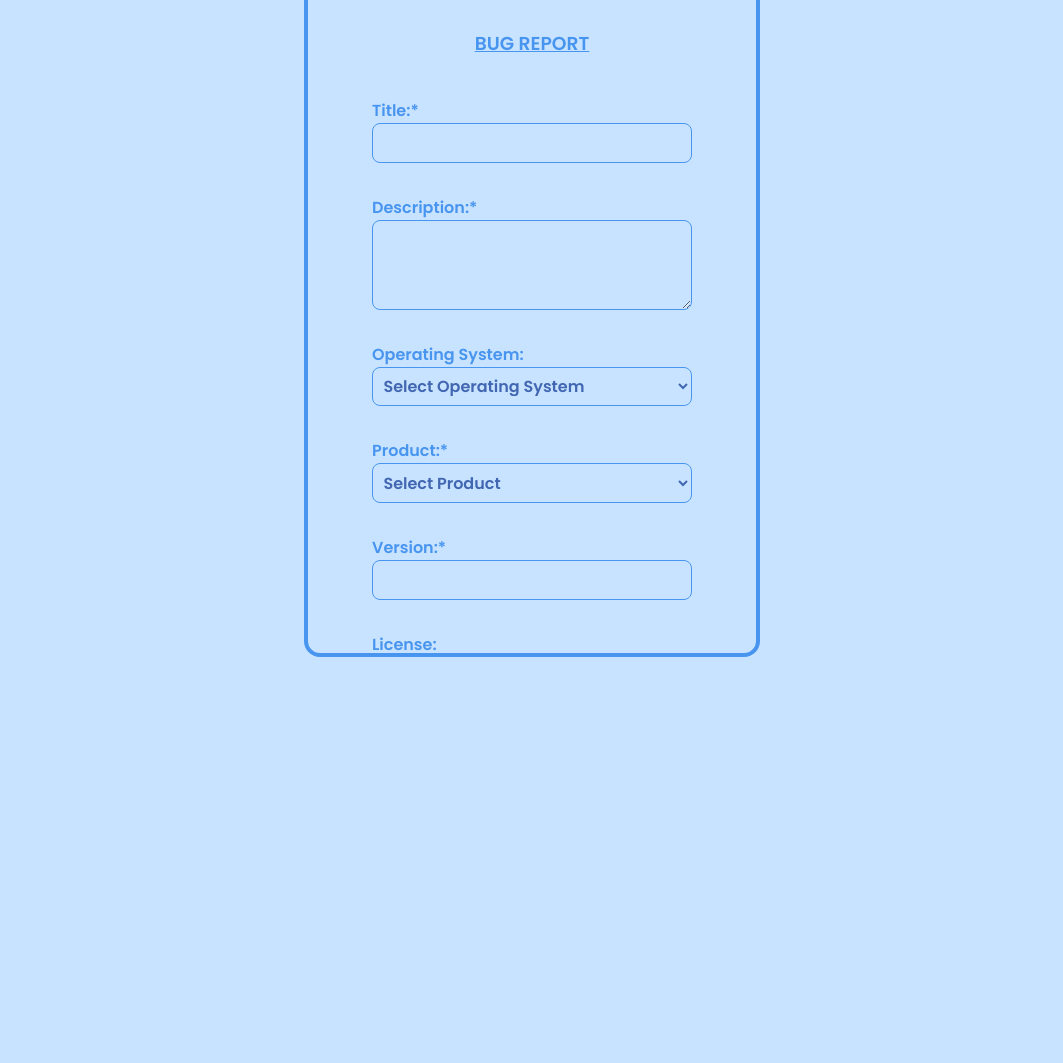
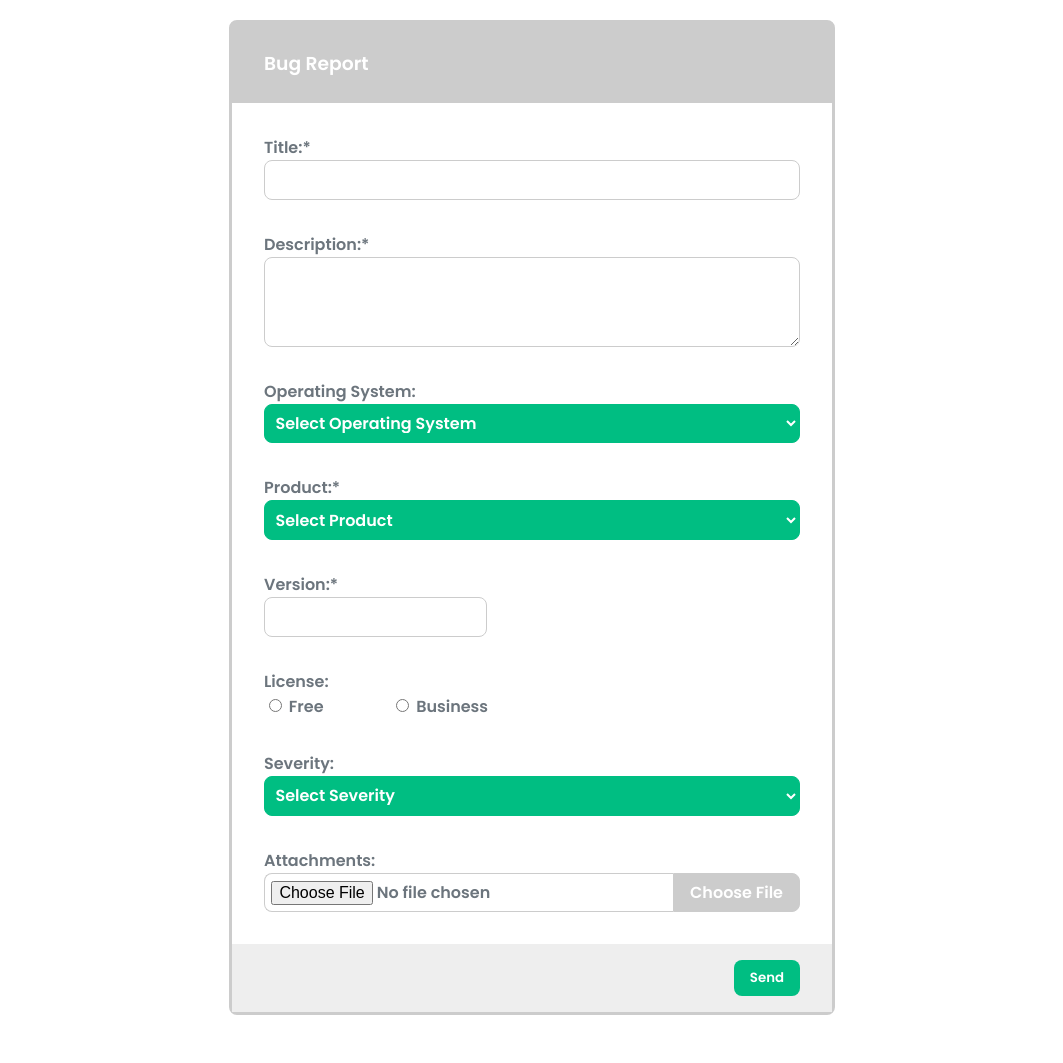
Before and after one commit to Vikash-Pareek/HTML-CSS_14-Sept-21_Vikash-Pareek_MEAN, a plain HTML site: page index.html in a window 1280 px wide. Shown: the part 98-1161 px from the top of the page, without its empty margins (108-1171 px from the left). Before the commit the page ends 800 px from the top, so only its background shows below. Drawn offline with Linux system fonts and the light colour scheme.

Commit message:
UI Design Updated!

```diff
--- a/index.html
+++ b/index.html
@@ -27,9 +27,10 @@
     <form id="form-section" action="#" method="GET">
 
         <div id="form-title-group">
-            <h3 class="title-text">BUG REPORT</h3>
+            <h3>Bug Report</h3>
         </div>
 
+        <div id="form-fields-group">
             <div class="title-group">
                 <label>Title:*</label>
                 <input type="text" required />
@@ -60,15 +61,15 @@
             </div>
             <div class="version-group">
                 <label>Version:*</label>
-            <input type="number" required />
+                <input type="number" class="version-input" required />
             </div>
             <div class="license-group">
                 <label>License:</label>
                 <div>
-                <input type="radio" name="radio">
-                <label class="license-label">Free</label>
-                <input type="radio" name="radio">
-                <label>Business</label>
+                    <input type="radio" name="radio" id="free-radio">
+                    <label class="license-label" for="free-radio">Free</label>
+                    <input type="radio" name="radio" id="business-radio">
+                    <label for="business-radio">Business</label>
                 </div>
             </div>
             <div class="severity-group">
@@ -82,11 +83,15 @@
             </div>
             <div class="attachment-group">
                 <label>Attachments:</label>
-            <input type="file" />
+                <div class="attachment-input-btn-grp">
+                    <input type="file" class="attachment-input" id="file-select" />
+                    <label class="attachment-btn" for="file-select">Choose File</label>
                 </div>
+            </div>
+        </div>
+
         <div class="form-btn-group">
             <button class="submit-btn" type="submit">Send</button>
-            <button class="clear-fields-btn" type="reset">Reset Fields</button>
         </div>
     </form>
 
--- a/style.css
+++ b/style.css
@@ -5,16 +5,9 @@
 }
 
 
-/* Color Variables */
-:root {
-    --clr-bg: #C8E3FF;
-    --clr-text: #4895EF;
-}
-
 body {
     margin: 0;
     padding: 0;
-    background-color: var(--clr-bg);
     display: grid;
     place-items: center;
     font-family: 'Poppins-600';
@@ -23,17 +16,19 @@ body {
 #nav-group {
     display: flex;
     align-items: center;
-    width: 70vw;
-    padding: 1rem 0 2rem 0;
+    justify-content: space-between;
+    width: 1000px;
+    padding: 0.5rem 0;
+    margin: 2rem 0;
+    border-bottom: 0.2rem solid #eee;
 }
 
 .page-title-text {
     font-size: 1.5rem;
-    flex-grow: 1;
 }
 
 #nav-group a {
-    color: var(--clr-text);
+    color: #00be82;
     text-decoration: none;
 }
 
@@ -41,29 +36,26 @@ body {
     margin-right: 2rem;
 }
 
-.title-text {
-    text-transform: uppercase;
-    color: var(--clr-text);
-    margin: 2.5rem 0;
-    text-decoration: underline;
-    text-align: center;
+#form-section {
+    width: 600px;
+    border: 0.2rem solid #ccc;
+    border-radius: 0.5rem;
+    display: flex;
+    flex-direction: column;
+    margin-bottom: 3rem;
 }
 
-#form-section {
-    width: 25vw;
-    height: 75vh;
-    padding: 0 4rem 4rem 4rem;
-    border: 0.3rem solid var(--clr-text);
-    border-radius: 1rem;
+#form-title-group {
+    background-color: #cccccc;
+    height: 5rem;
+    color: #fff;
+    padding-left: 2rem;
     display: flex;
-    flex-direction: column;
-    color: var(--clr-text);
-    overflow: auto;
-    scrollbar-width: none;      /* Mozilla Firefox */
+    align-items: center;
 }
 
-::-webkit-scrollbar {       /* Google Chrome */
-    display: none;
+#form-fields-group {
+    padding: 2rem 2rem 0 2rem;
 }
 
 .title-group,
@@ -78,6 +70,10 @@ body {
     margin-bottom: 2rem;
 }
 
+.version-input {
+    width: 13rem;
+}
+
 .license-group {
     margin-bottom: 2rem;
 }
@@ -86,74 +82,89 @@ body {
     margin-right: 4rem;
 }
 
-input, textarea, select {
+input, textarea {
     background-color: transparent;
-    border: 0.1rem solid var(--clr-text);
+    border: 0.1rem solid #ccc;
     border-radius: 0.5rem;
     padding: 0.4rem;
-    color: #4267b2;
     font-family: 'Poppins-600';
     font-size: 1rem;
+}
+
+input, textarea, label, option {
+    color: #6c757d;
+}
+
+select {
+    background-color: #00be82;
+    padding: 0.4rem;
+    border-radius: 0.5rem;
+    font-family: 'Poppins-600';
+    font-size: 1rem;
+    color: #fff;
+    border: 0.1rem solid #00be82;
+    cursor: pointer;
+}
+
+option {
+    background-color: #fff;
 }
 
 input:focus, textarea:focus, select:focus {
     outline: none;
 }
 
-select {
-    cursor: pointer;
+.attachment-input-btn-grp {
+    display: flex;
 }
 
-#form-section span {
-    color: tomato;
+.attachment-input {
+    flex-grow: 1;
+    border-radius: 0.5rem 0 0 0.5rem;
+    border-right: none;
+
+    /* opacity: 0; */
+    /* position: relative; */
+    /* z-index: 10; */
+}
+
+/* .attachment-input::placeholder {
+
+} */
+
+.attachment-btn {
+    border-radius: 0 0.5rem 0.5rem 0;
+    border-left: none;
+    border: 0.1rem solid #ccc;
+    padding: 0.4rem 1rem;
+    font-family: 'Poppins-600';
     font-size: 1rem;
+    color: #fff;
+    cursor: pointer;
+    background-color: #ccc;
 }
 
 .form-btn-group {
-    margin-top: 2rem;
     display: flex;
-    justify-content: center;
-    justify-content: space-between;
-    padding: 0 1rem;
+    justify-content: right;
+    padding: 1rem 2rem;
+    background-color: #eee;
 }
 
-.form-btn-group button {
-    width: 10rem;
-    padding: 1rem 1.5rem;
-    font-size: 1.1rem;
-    border-radius: 2rem;
+.submit-btn {
+    background-color: #00be82;
+    color: #fff;
+    padding: 0.5rem 1rem;
+    border-radius: 0.5rem;
     cursor: pointer;
     border: none;
-    box-shadow: 3px 4px 12px 1px var(--clr-text);
     font-family: 'Poppins-600';
 }
 
-.submit-btn {
-    background-color: var(--clr-text);
-    color: var(--clr-bg);
-}
-
 .submit-btn:hover {
-    background-color: transparent;
-    color: var(--clr-text);
+    opacity: 0.8;
 }
 
 .submit-btn:active {
-    box-shadow: none;
-    transform: translateY(0.2rem);
+    transform: translateY(0.1rem);
 }
-
-.clear-fields-btn {
-    background-color: transparent;
-    color: var(--clr-text);
-}
-
-.clear-fields-btn:hover {
-    background-color: var(--clr-text);
-    color: var(--clr-bg);
-}
-
-.clear-fields-btn:active {
-    box-shadow: none;
-    transform: translateY(0.2rem);
-}
```
Lines whose indentation alone changed are shown as unchanged.
